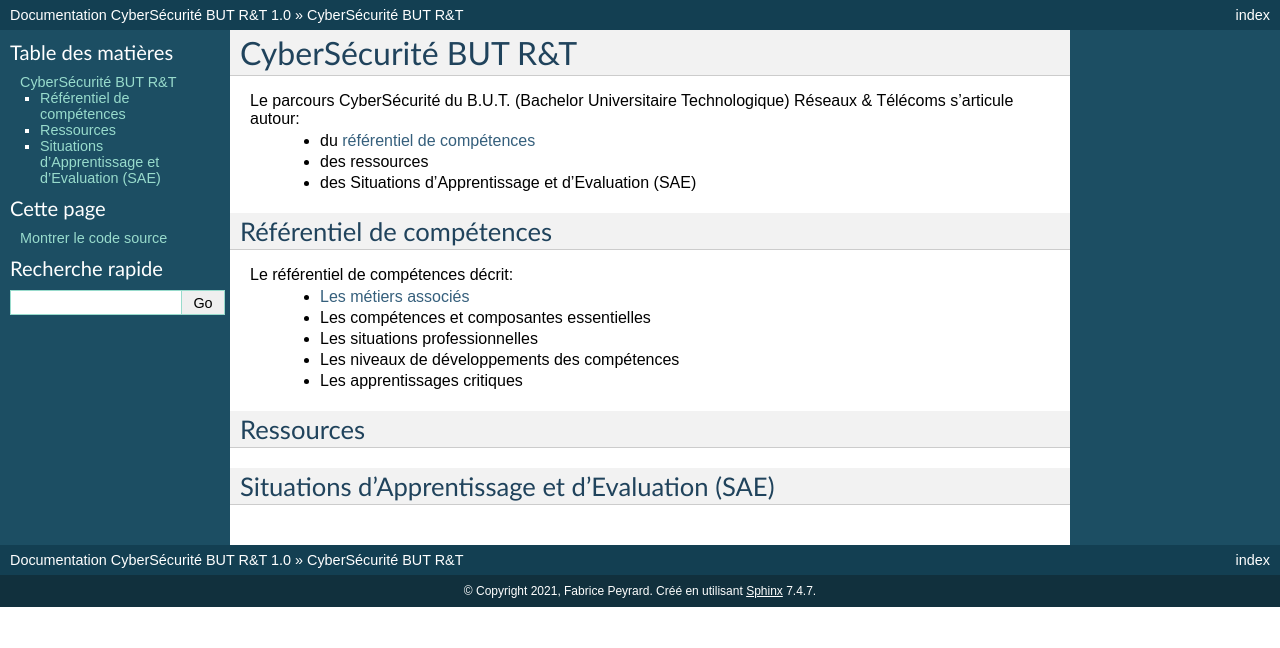
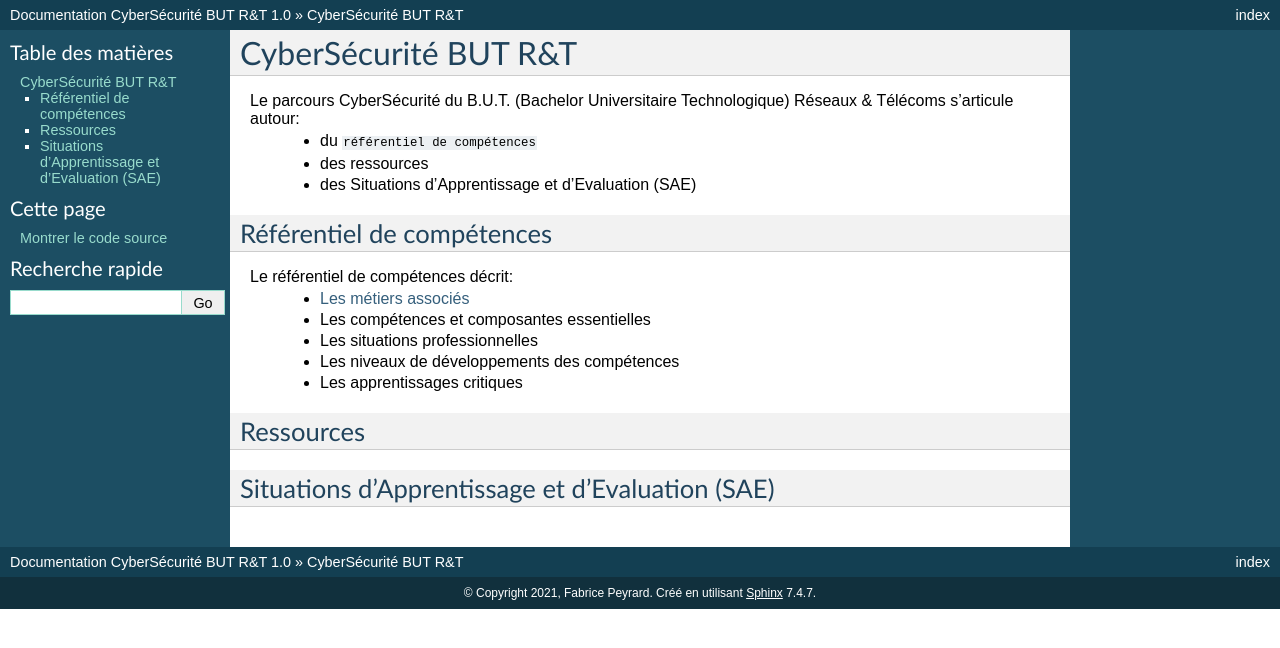
Before and after one commit to FPeyrard/CyberSecurite_BUT_RT, a Sphinx documentation site: the page built from docs/source/index.rst, in a window 1280 px wide. Shown: the top 648 px of the page. Built offline with Sphinx 7.4.7, drawn with Linux system fonts in a browser that asks for light colours; pages that are not in the unit, such as notebooks, are missing from menus; cross-references to code outside the pages are shown as plain code; part of the change alters nothing that is shown.

```diff
--- a/docs/source/index.rst
+++ b/docs/source/index.rst
@@ -7,7 +7,7 @@ CyberSécurité BUT R&T
 =====================
 
 Le parcours CyberSécurité du B.U.T. (Bachelor Universitaire Technologique) Réseaux & Télécoms s'articule autour:
- * du :ref:`référentiel de compétences<Référentiel de compétences>`
+ * du :hoverxref:`référentiel de compétences<Référentiel de compétences>`
  * des ressources
  * des Situations d'Apprentissage et d'Evaluation (SAE)
 
```
